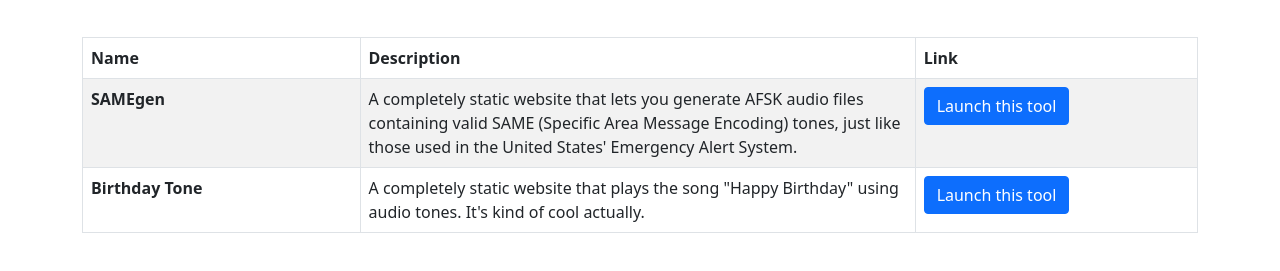
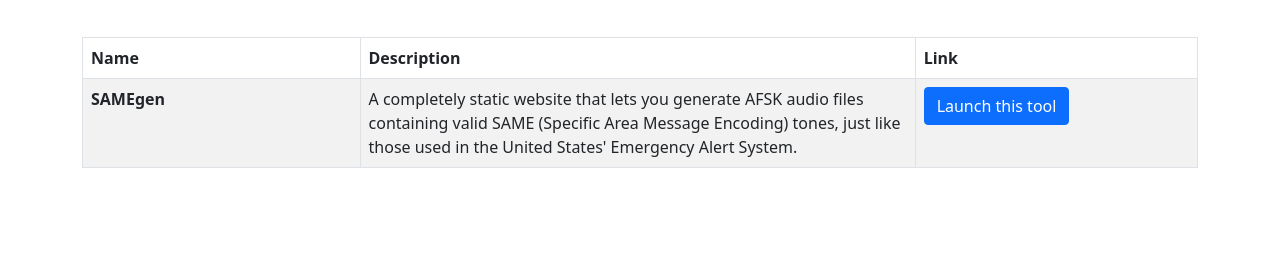
Before and after one commit to sanelk2004/tools.sanelkukic.us.eu.org, a plain HTML site: page index.html in a window 1280 px wide. Shown: the part 119-390 px from the top of the page. Drawn offline with nearby package versions, Linux system fonts and the light colour scheme.

Commit message:
remove birthday tone and add back button to samegen

```diff
--- a/index.html
+++ b/index.html
@@ -43,11 +43,6 @@
               <td>A completely static website that lets you generate AFSK audio files containing valid SAME (Specific Area Message Encoding) tones, just like those used in the United States' Emergency Alert System.</td>
               <td><button type="button" class="btn btn-primary" href="#" onclick="window.location.href = window.location.href + '/samegen'">Launch this tool</button></td>
             </tr>
-            <tr>
-              <th scope="row">Birthday Tone</th>
-              <td>A completely static website that plays the song "Happy Birthday" using audio tones. It's kind of cool actually.</td>
-              <td><button type="button" class="btn btn-primary" href="#" onclick="window.location.href = window.location.href + '/bdaytone'">Launch this tool</button></td>
-            </tr>
           </tbody>
         </table>
       </div>
```
Also changed, not shown: samegen/index.html (+2 -0 lines).
